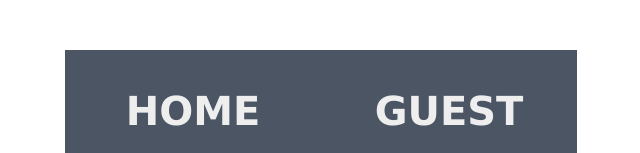
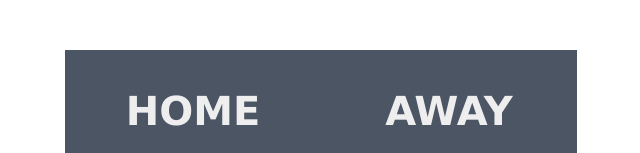
Before and after one commit to mubashirali535/solo2-baskitballS, a plain HTML site: page index.html in a window 1280 px wide. Shown: the top 153 px of the page, without its empty margins (319-959 px from the left). Drawn offline with Linux system fonts and the light colour scheme.

Commit message:
Second commit
Replace gest team name to away

```diff
--- a/index.html
+++ b/index.html
@@ -23,7 +23,7 @@
             </ul>
         </div>
         <div class="board">
-            <h2 class="main-heading">GUEST</h2>
+            <h2 class="main-heading">AWAY</h2>
             <div class="counter-box"><h2 id="score-G">0</h2></div>
             <ul class="increament-box">
                 <li>
```
